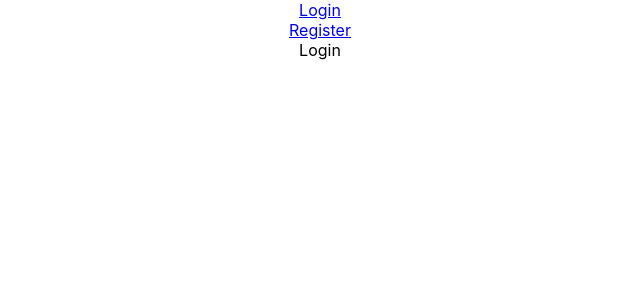
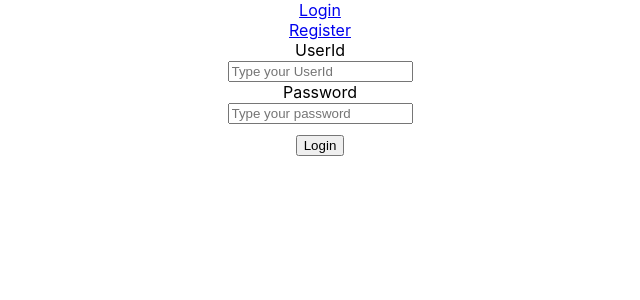
Before and after one commit to alexandrumalinescu/katesurf, a React (Create React App) app: page /login in a window 1280 px wide. Shown: the top 300 px of the page, without its empty margins (320-960 px from the left). Built offline with nearby package versions, Linux system fonts and the light colour scheme.

Commit message:
update login

```diff
--- a/src/components/DashBoard.js
+++ b/src/components/DashBoard.js
@@ -1,6 +1,8 @@
 import React from 'react';
 
 const Dashboard = (props)=> {
+
+
 
     const handleLogout = () => {
         props.history.push('/login')
--- a/src/components/Login.js
+++ b/src/components/Login.js
@@ -1,11 +1,64 @@
-import React from 'react'
+import React, { useState } from "react";
+import axios from 'axios';
 
-const Login = ()=> {
-    return (
-        <div className='login'>
-            Login
-        </div>
-    )
-}
+const Login = (props) => {
 
-export default Login
+  const [error, setEror]=useState(null);
+  const [loginData, setLoginData] = useState({
+    userId: "",
+    password: "",
+  });
+
+  const handle = (e) => {
+    const newLoginData = { ...loginData };
+    newLoginData[e.target.id] = e.target.value;
+    setLoginData(newLoginData);
+  };
+
+  //const postlogin =`https://605a159ab11aba001745d85c.mockapi.io/login?=&userId=${userId}&password=${password}`
+
+  const handleLogin = (e) => {
+    e.preventDefault(e);
+    axios.get('https://605a159ab11aba001745d85c.mockapi.io/login',)
+    .then(res=>{
+      const result = res.data
+      const checkId=result.map((item)=>item.userId===loginData.userId);
+      const verifyCheckId = checkId.every(i=>i===false);
+      const checkPassword = result.map(item=>{return item.password===loginData.password})
+      const verifyCheckPassword = checkPassword.every(i=>i===false)
+      if(verifyCheckId===false && verifyCheckPassword === false){
+        props.history.push('/dashboard')}else{
+          setEror('Invalid userId or password')
+        }
+      })
+    .catch(error=>console.log(error));
+  };
+
+  return (
+    <div className="login">
+      <form onSubmit={(e) => handleLogin(e)}>
+        <div>UserId</div>
+        <input
+          id='userId'
+          value={loginData.userId}
+          type="text"
+          placeholder="Type your UserId"
+          onChange={(e) => handle(e)}
+        />
+        <div>Password</div>
+        <input
+          id='password'
+          value={loginData.password}
+          typep="password"
+          placeholder="Type your password"
+          onChange={(e) => handle(e)}
+        />
+        <br />
+        <div className='error'>{error}</div>
+        <button>Login</button>
+      </form>
+    </div>
+  );
+};
+
+export default Login;
--- a/src/components/Register.js
+++ b/src/components/Register.js
@@ -19,7 +19,7 @@ const Register = (props) => {
 
     const submit = (e)=>{
         e.preventDefault();
-        if(data.email=== '' || data.userId ==='' || data.password===''){
+        if(data.email==='' || data.userId==='' || data.password===''){
             setError('Input fields can not be empty')
         }else{
             setError(null)
```
